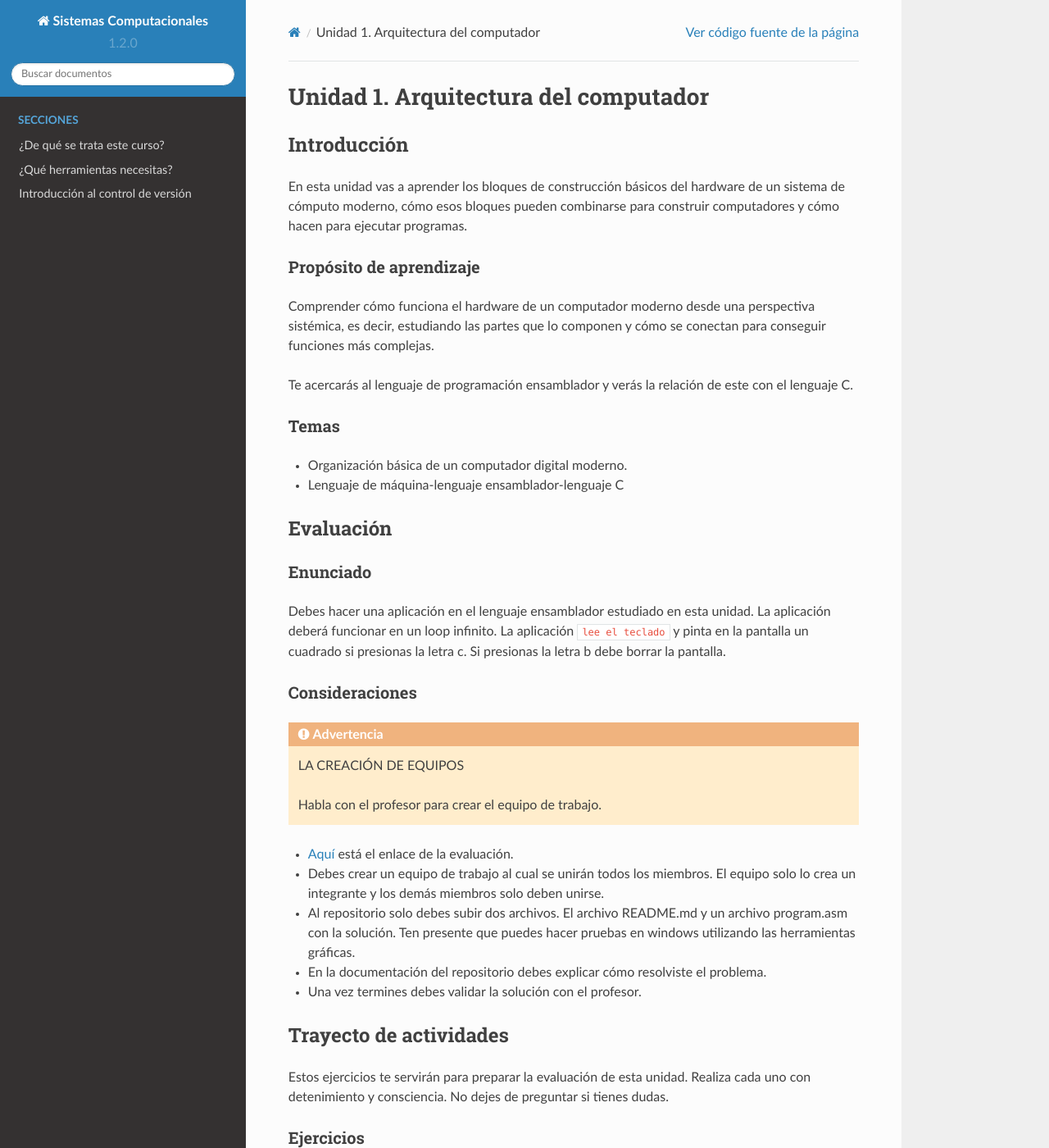
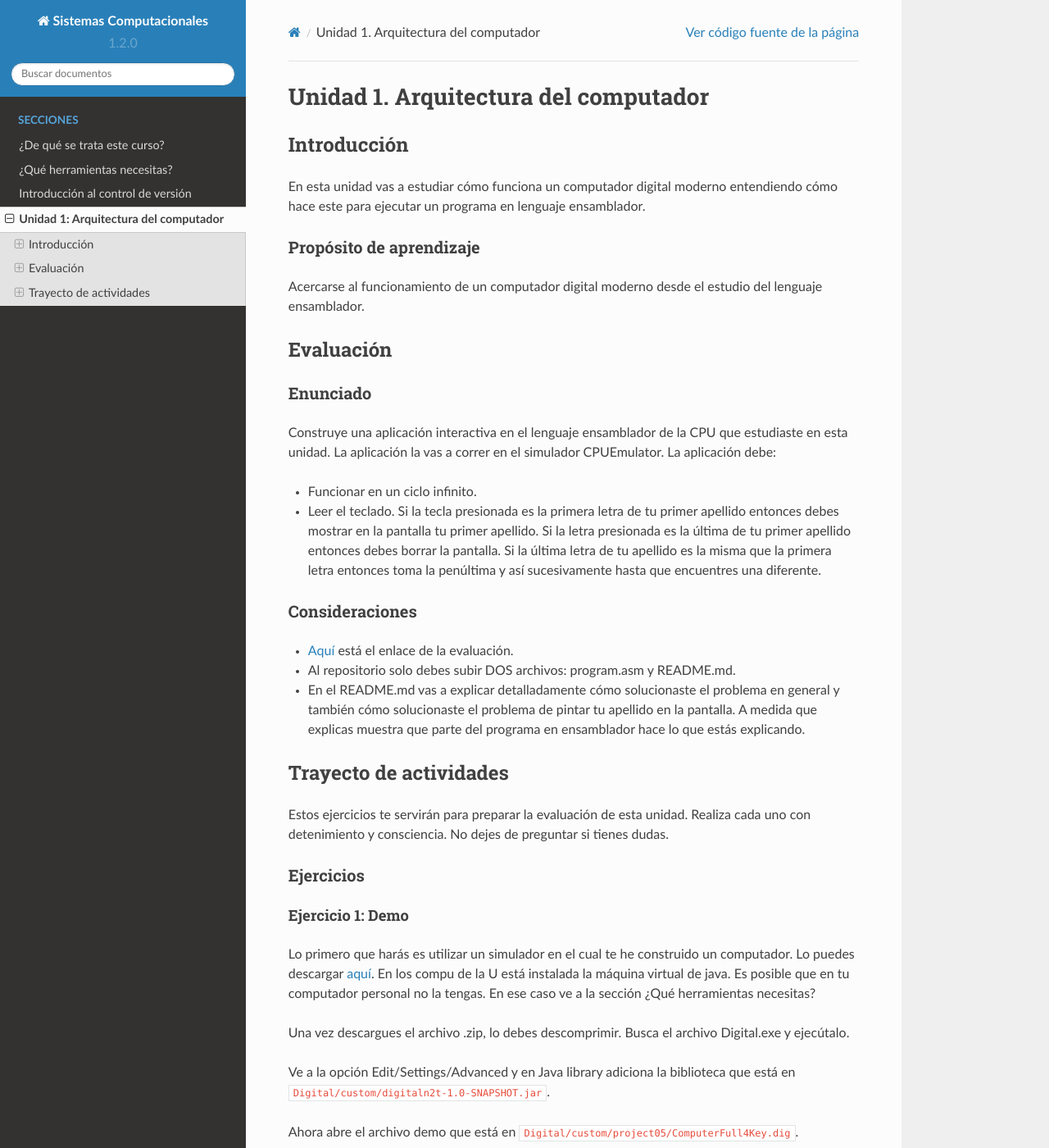
Before and after one commit to juanferfranco/SistemasComputacionales, a Sphinx documentation site: the page built from docs/_unidad1/unidad1.rst, in a window 1280 px wide and 1400 px high. Shown: the whole window at 82% size. Built offline with Sphinx 7.4.7 and the Read the Docs theme 2.0.0, drawn with Linux system fonts in a browser that asks for light colours; some of the changed text lies outside the part shown.

Commit message:
Add Unit 1 and change the format of the deadlines to include week number

```diff
--- a/docs/_unidad1/unidad1.rst
+++ b/docs/_unidad1/unidad1.rst
@@ -4,26 +4,14 @@ Unidad 1. Arquitectura del computador
 Introducción
 --------------
 
-En esta unidad vas a aprender los bloques de construcción básicos del hardware de un
-sistema de cómputo moderno, cómo esos bloques pueden combinarse para construir
-computadores y cómo hacen para ejecutar programas.
+En esta unidad vas a estudiar cómo funciona un computador digital moderno entendiendo
+cómo hace este para ejecutar un programa en lenguaje ensamblador.
 
 Propósito de aprendizaje
 ****************************
 
-Comprender cómo funciona el hardware de un computador moderno desde una
-perspectiva sistémica, es decir, estudiando las partes que lo componen y cómo
-se conectan para conseguir funciones más complejas.
-
-Te acercarás al lenguaje de programación ensamblador y verás la relación de este
-con el lenguaje C.
-
-Temas
-********
-
-* Organización básica de un computador digital moderno.
-* Lenguaje de máquina-lenguaje ensamblador-lenguaje C
-
+Acercarse al funcionamiento de un computador digital moderno desde el estudio
+del lenguaje ensamblador.
 
 Evaluación
 ---------------
@@ -31,25 +19,27 @@ Evaluación
 Enunciado
 ************
 
-Debes hacer una aplicación en el lenguaje ensamblador estudiado en esta unidad.
-La aplicación deberá funcionar en un loop infinito. La aplicación ``lee el teclado`` y pinta
-en la pantalla un cuadrado si presionas la letra c. Si presionas la letra b debe borrar la
-pantalla.
+Construye una aplicación interactiva en el lenguaje ensamblador
+de la CPU que estudiaste en esta unidad. La aplicación la vas a correr
+en el simulador CPUEmulator. La aplicación debe:
+
+* Funcionar en un ciclo infinito.
+* Leer el teclado. Si la tecla presionada es la primera
+  letra de tu primer apellido entonces debes mostrar en la pantalla
+  tu primer apellido. Si la letra presionada es la última de tu primer
+  apellido entonces debes borrar la pantalla. Si la última letra de
+  tu apellido es la misma que la primera letra entonces toma la penúltima y
+  así sucesivamente hasta que encuentres una diferente.
 
 Consideraciones
 ******************
 
-.. warning:: LA CREACIÓN DE EQUIPOS
-
-    Habla con el profesor para crear el equipo de trabajo.
-
-* `Aquí <https://classroom.github.com/a/OFOi51-c>`__ está el enlace de la evaluación.
-* Debes crear un equipo de trabajo al cual se unirán todos los miembros. El equipo
-  solo lo crea un integrante y los demás miembros solo deben unirse.
-* Al repositorio solo debes subir dos archivos. El archivo README.md y un archivo program.asm con
-  la solución. Ten presente que puedes hacer pruebas en windows utilizando las herramientas gráficas.
-* En la documentación del repositorio debes explicar cómo resolviste el problema.
-* Una vez termines debes validar la solución con el profesor.
+* `Aquí <https://classroom.github.com/a/8P8BS14y>`__ está el enlace de la evaluación.
+* Al repositorio solo debes subir DOS archivos: program.asm y README.md.
+* En el README.md vas a explicar detalladamente cómo solucionaste el problema
+  en general y también cómo solucionaste el problema de pintar tu apellido
+  en la pantalla. A medida que explicas muestra que parte del programa en
+  ensamblador hace lo que estás explicando.
 
 Trayecto de actividades
 ------------------------
@@ -74,7 +64,7 @@ Una vez descargues el archivo .zip, lo debes descomprimir. Busca el archivo
 Digital.exe y ejecútalo.
 
 Ve a la opción Edit/Settings/Advanced y en Java library adiciona
-esta biblioteca que está en ``Digital/custom/digitaln2t-1.0-SNAPSHOT.jar``.
+la biblioteca que está en ``Digital/custom/digitaln2t-1.0-SNAPSHOT.jar``.
 
 Ahora abre el archivo demo que está en ``Digital/custom/project05/ComputerFull4Key.dig``.
 
@@ -763,11 +753,13 @@ Ejercicio 15: practica con otro ejercicio
 ^^^^^^^^^^^^^^^^^^^^^^^^^^^^^^^^^^^^^^^^^^^^^
 
 Con este ejercicio vas a practicar la traducción a lenguaje
-ensamblador partiendo de un programa en alto nivel. Para escribir
+ensamblador partiendo de un programa en alto nivel. Puedes escribir
+el programa en Visual Studio Code. Para escribir
 el programa en Visual Studio Code te voy a pedir que instales
 una herramienta que reconozca el lenguaje ensamblador del
 procesador que has estado estudiando. El objetivo es que el
-código se vea más bonito. Vas a instalar `esta <https://marketplace.visualstudio.com/items?itemName=Throvn.nand2tetris>`__
+código se vea más bonito. Vas a instalar
+`esta <https://marketplace.visualstudio.com/items?itemName=Throvn.nand2tetris>`__
 extensión así:
 
 * Abre Visual Studio Code.
@@ -842,6 +834,11 @@ Por último te voy a pedir que pruebes otra herramienta. Se llama el Assembler.b
 
 Carga el archivo .asm y dale click al botón Fast Translation. Podrás ver el código
 en lenguaje de máquina.
+
+.. warning:: ALERTA DE SPOILER
+
+  Te mostraré ahora una posible solución (que también encontrarás
+  en el texto guía).
 
 .. tip:: Observa el código en comentarios (//) y su traducción
 
@@ -923,45 +920,10 @@ corrige. Escribe en Visual Studio Code el lenguaje ensamblador, usa CPUEmulator.
 Ejercicio 17: evaluación formativa
 ^^^^^^^^^^^^^^^^^^^^^^^^^^^^^^^^^^^^
 
-El problema está divido en dos challenges. Tu programa debe cumplir exitosamente ambos challenges.
+Vas a realizar y simular dos programas:
 
 * Challenge 1: ``leer el teclado`` y llenar la pantalla de negro si la tecla leída es
   la letra F. Volver a repetir este proceso infinitamente (loop infinito).
 * Challenge 2: ``leer el teclado`` y llenar la pantalla de negro si la tecla leída es
   la letra ``F`` y limpiar la pantalla si la letra leída es la ``C``. Repetir infinitamente
   este proceso (loop infinito).
-
-Consideraciones para realizar la evaluación:
-
-* `Aquí <https://classroom.github.com/a/sBkXFFaq>`__ está el enlace de la evaluación.
-* CLONA el repositorio.
-* Cámbiate al directorio problem.
-* edita ÚNICAMENTE el archivo program.asm.
-* No olvides hacer commits y push.
-* Para probar el programa de manera gráfica, puedes copiar el contenido del archivo program.asm
-  para probar localmente en Windows con CPUEmulator.bat.
-* Al hacer las pruebas te recomiendo colocar la animación en FAST y con la opción No Animation. No
-  olvides que debes dar click en el botón del teclado para que el programa reciba las teclas que
-  presionarás.
-* También puedes hacer pruebas automáticas. En este caso usarás la línea de comandos. Cámbiate al
-  directorio problem y luego ejecuta:
-
-  Para el challenge 1::
-
-    ../tools/CPUEmulator.sh programBasic.tst
-
-  Para el challenge 2::
-
-    ../tools/CPUEmulator.sh program.tst
-
-  Si tienes éxito verás el mensaje ``End of script - Comparison ended successfully``. De lo contrario
-  te aparecerá un mensaje que indicará la línea del archivo ``.out`` que no coincide con el vector de prueba
-  en el archivo ``.cmp``.
-
-* Ten en cuenta que cada que hagas ``push`` al repositorio remoto, las pruebas anteriores se ejecutarán
-  automáticamente y podrás ver el resultado en Github.
-
-.. warning:: ALERTA DE SPOILER
-
-    En `este <https://github.com/juanferfranco/scu1-e1-2022-10-feedback.git>`__ enlace podrás consultar
-    y clonar el repositorio con una posible solución a la evaluación formativa.
--- a/docs/index.rst
+++ b/docs/index.rst
@@ -15,8 +15,8 @@ Créditos y horas totales del curso: 2 créditos - 96 horas totales
    ¿De qué se trata este curso? <_intro/intro>
    ¿Qué herramientas necesitas? <_intro/tools>
    Introducción al control de versión <_intro/introGit>
+   Unidad 1: Arquitectura del computador <_unidad1/unidad1>
 ..
-   Unidad 1: Arquitectura del computador <_unidad1/unidad1>
    Unidad 2: De lenguaje de alto nivel a código ejecutable <_unidad2/unidad2>
    Unidad 3: Programación orientada a objetos <_unidad3/unidad3>
    Unidad 4: Sistema operativo <_unidad4/unidad4>
```
Also changed, not shown: other parts of docs/_unidad1/unidad1.rst (+2 -2 lines), docs/_intro/intro.rst (+5 -5 lines).
